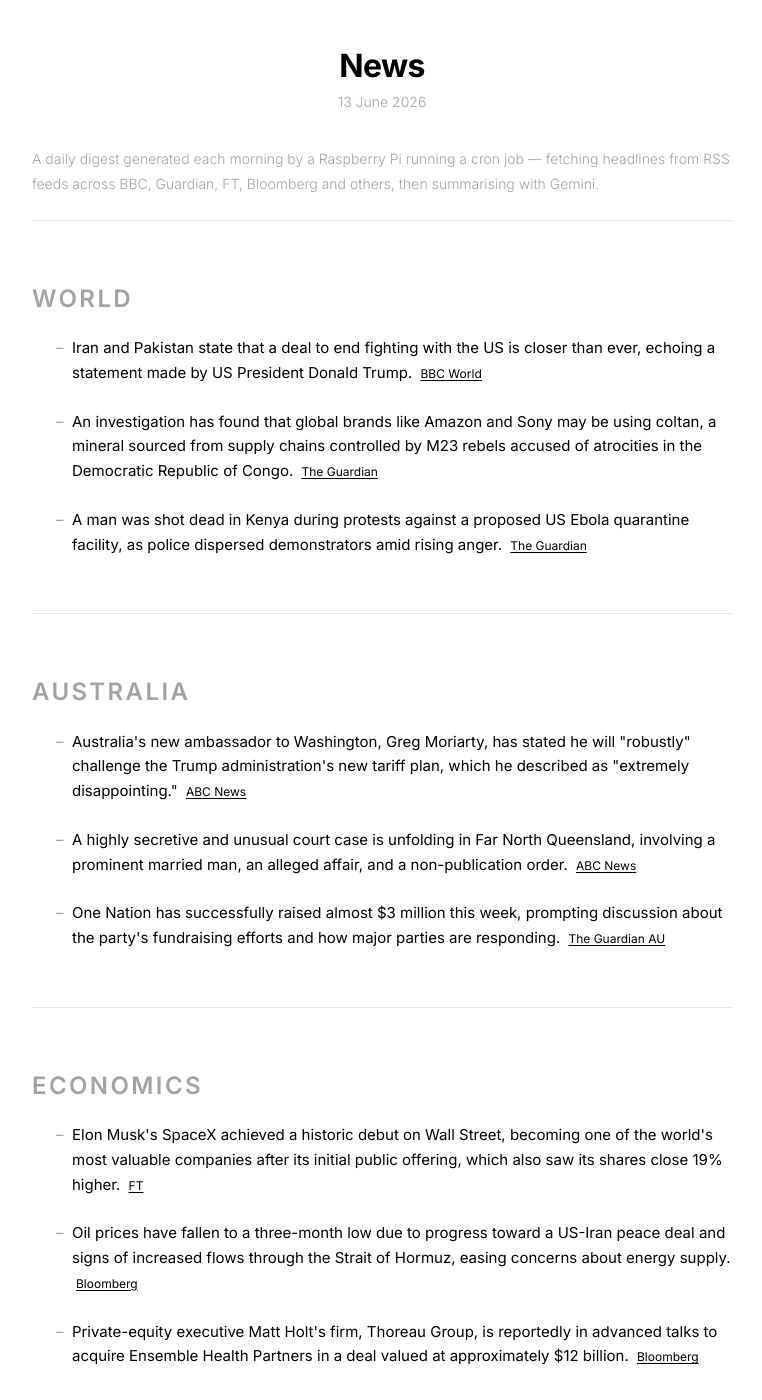
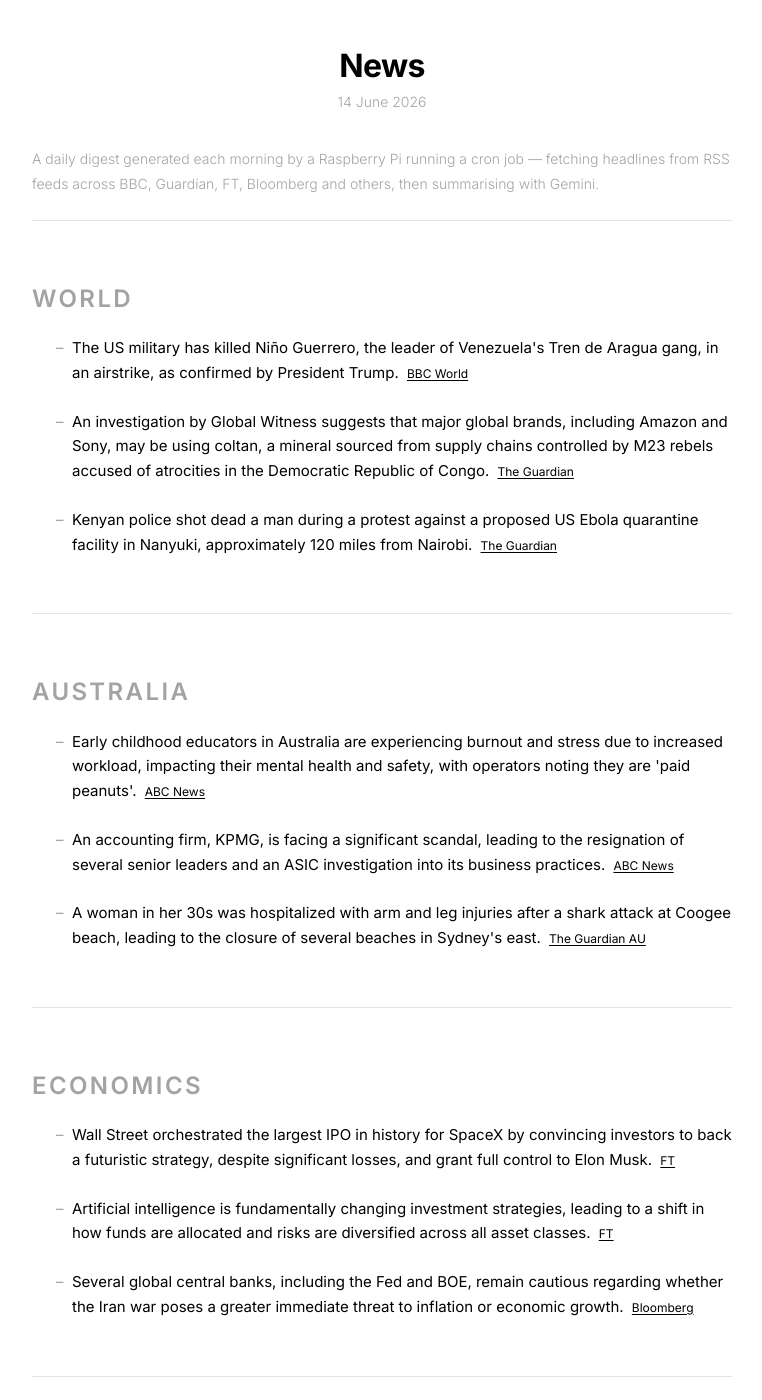
Before and after one commit to s-jac/s-jac.github.io, a Jekyll site: the page built from projects/news.html, in a window 1280 px wide and 1400 px high. Shown: the whole window, without its empty margins (258-1020 px from the left). Built offline with Jekyll 4.4.1, drawn with Linux system fonts in a browser that asks for light colours; some of the changed text lies outside the part shown.

Commit message:
daily news update 14 June 2026

```diff
--- a/_data/news.json
+++ b/_data/news.json
@@ -1,22 +1,22 @@
 {
-  "date": "13 June 2026",
-  "generated_at": "2026-06-12T21:05:19.821227+00:00",
+  "date": "14 June 2026",
+  "generated_at": "2026-06-13T21:00:27.383946+00:00",
   "sections": [
     {
       "heading": "World",
       "bullets": [
         {
-          "text": "Iran and Pakistan state that a deal to end fighting with the US is closer than ever, echoing a statement made by US President Donald Trump.",
+          "text": "The US military has killed Niño Guerrero, the leader of Venezuela's Tren de Aragua gang, in an airstrike, as confirmed by President Trump.",
           "source": "BBC World",
           "url": "https://www.bbc.com/news/world"
         },
         {
-          "text": "An investigation has found that global brands like Amazon and Sony may be using coltan, a mineral sourced from supply chains controlled by M23 rebels accused of atrocities in the Democratic Republic of Congo.",
+          "text": "An investigation by Global Witness suggests that major global brands, including Amazon and Sony, may be using coltan, a mineral sourced from supply chains controlled by M23 rebels accused of atrocities in the Democratic Republic of Congo.",
           "source": "The Guardian",
           "url": "https://www.theguardian.com"
         },
         {
-          "text": "A man was shot dead in Kenya during protests against a proposed US Ebola quarantine facility, as police dispersed demonstrators amid rising anger.",
+          "text": "Kenyan police shot dead a man during a protest against a proposed US Ebola quarantine facility in Nanyuki, approximately 120 miles from Nairobi.",
           "source": "The Guardian",
           "url": "https://www.theguardian.com"
         }
@@ -26,17 +26,17 @@
       "heading": "Australia",
       "bullets": [
         {
-          "text": "Australia's new ambassador to Washington, Greg Moriarty, has stated he will \"robustly\" challenge the Trump administration's new tariff plan, which he described as \"extremely disappointing.\"",
+          "text": "Early childhood educators in Australia are experiencing burnout and stress due to increased workload, impacting their mental health and safety, with operators noting they are 'paid peanuts'.",
           "source": "ABC News",
           "url": "https://www.abc.net.au/news"
         },
         {
-          "text": "A highly secretive and unusual court case is unfolding in Far North Queensland, involving a prominent married man, an alleged affair, and a non-publication order.",
+          "text": "An accounting firm, KPMG, is facing a significant scandal, leading to the resignation of several senior leaders and an ASIC investigation into its business practices.",
           "source": "ABC News",
           "url": "https://www.abc.net.au/news"
         },
         {
-          "text": "One Nation has successfully raised almost $3 million this week, prompting discussion about the party's fundraising efforts and how major parties are responding.",
+          "text": "A woman in her 30s was hospitalized with arm and leg injuries after a shark attack at Coogee beach, leading to the closure of several beaches in Sydney's east.",
           "source": "The Guardian AU",
           "url": "https://www.theguardian.com/au"
         }
@@ -46,17 +46,17 @@
       "heading": "Economics",
       "bullets": [
         {
-          "text": "Elon Musk's SpaceX achieved a historic debut on Wall Street, becoming one of the world's most valuable companies after its initial public offering, which also saw its shares close 19% higher.",
+          "text": "Wall Street orchestrated the largest IPO in history for SpaceX by convincing investors to back a futuristic strategy, despite significant losses, and grant full control to Elon Musk.",
           "source": "FT",
           "url": "https://www.ft.com"
         },
         {
-          "text": "Oil prices have fallen to a three-month low due to progress toward a US-Iran peace deal and signs of increased flows through the Strait of Hormuz, easing concerns about energy supply.",
-          "source": "Bloomberg",
-          "url": "https://www.bloomberg.com/markets"
+          "text": "Artificial intelligence is fundamentally changing investment strategies, leading to a shift in how funds are allocated and risks are diversified across all asset classes.",
+          "source": "FT",
+          "url": "https://www.ft.com"
         },
         {
-          "text": "Private-equity executive Matt Holt's firm, Thoreau Group, is reportedly in advanced talks to acquire Ensemble Health Partners in a deal valued at approximately $12 billion.",
+          "text": "Several global central banks, including the Fed and BOE, remain cautious regarding whether the Iran war poses a greater immediate threat to inflation or economic growth.",
           "source": "Bloomberg",
           "url": "https://www.bloomberg.com/markets"
         }
```
